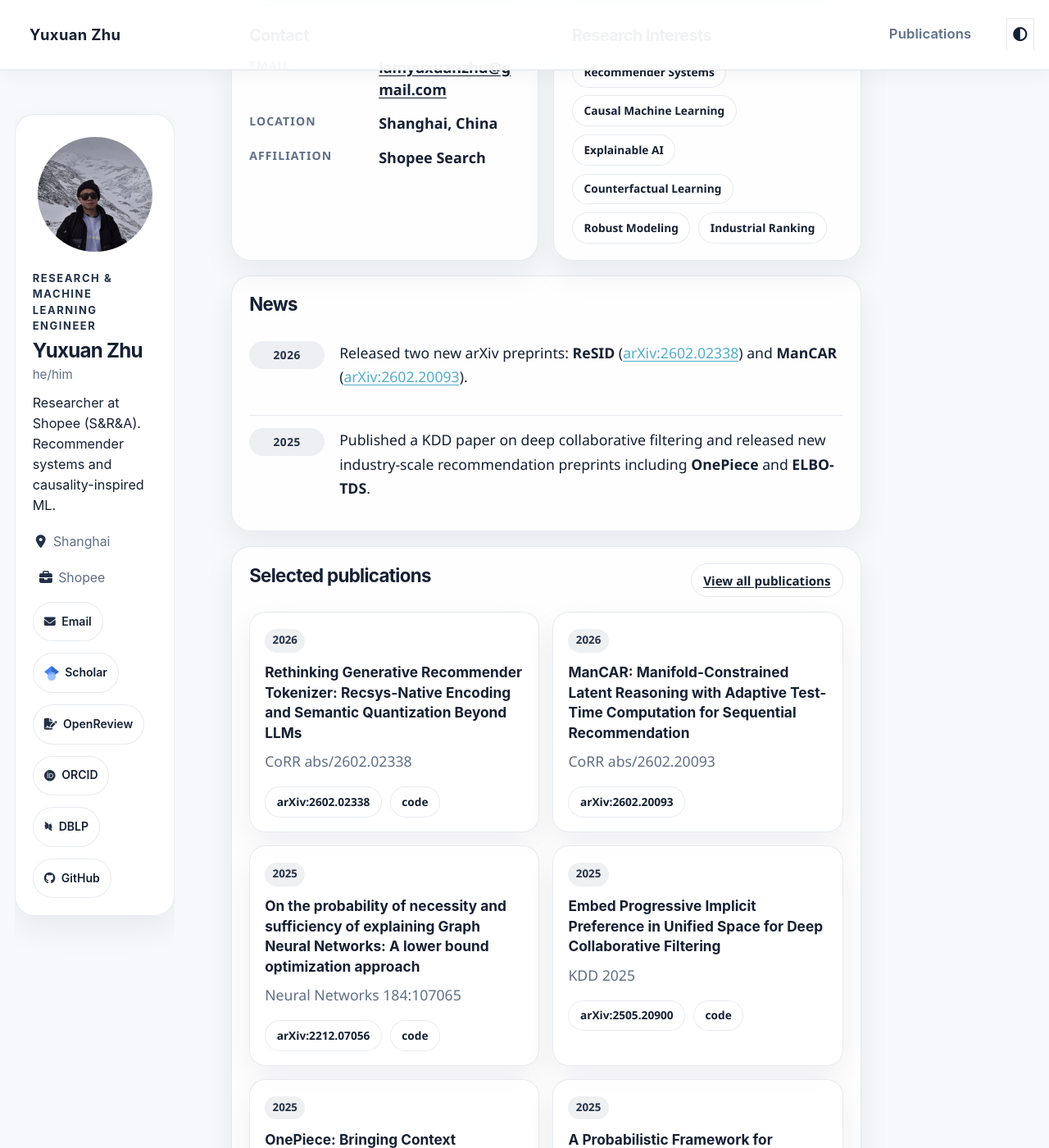
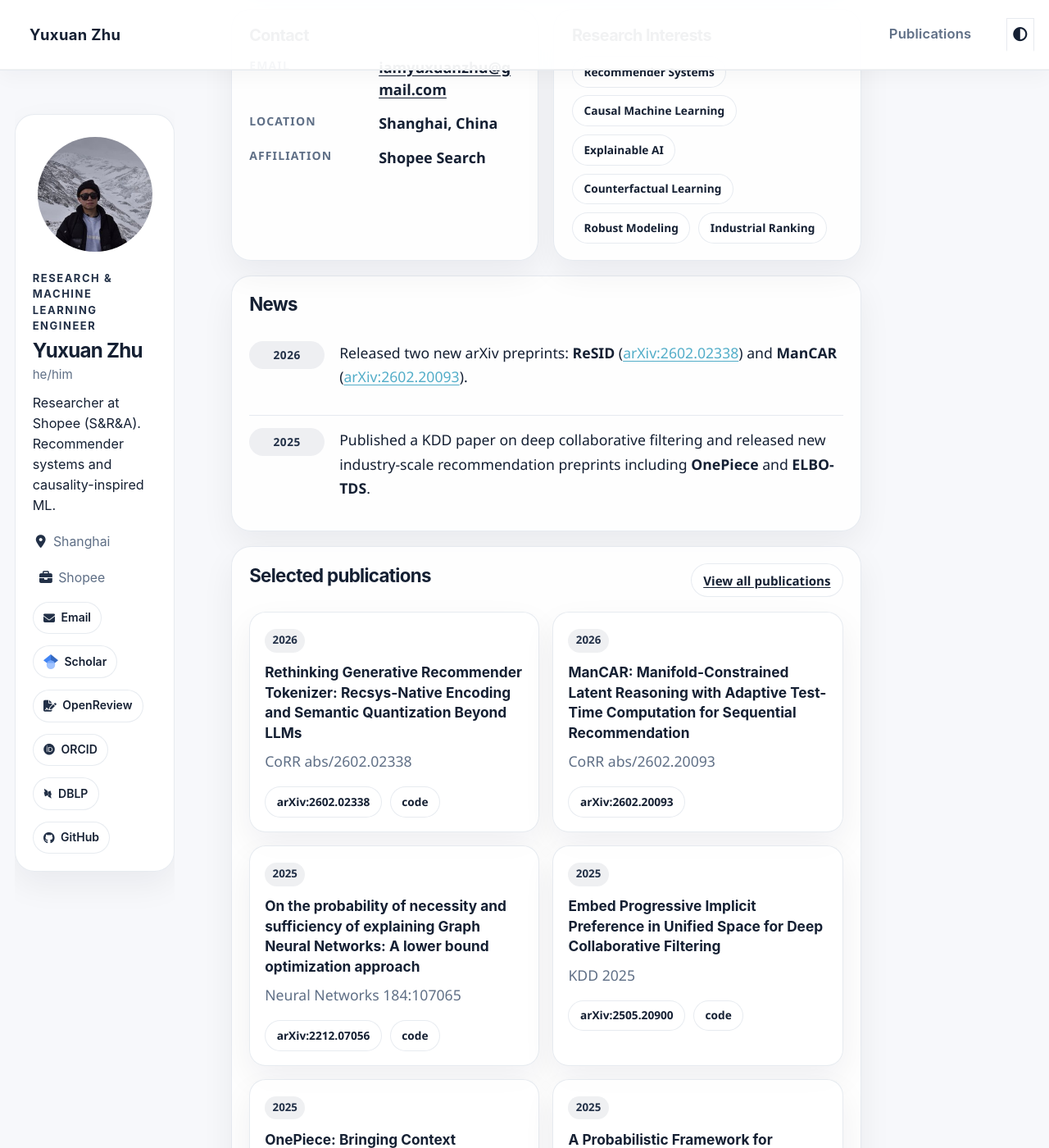
Before and after one commit to EthanChu7/yuxuan.zhu.github.io, a Jekyll site: the page built from _pages/about.md, in a window 1280 px wide and 1400 px high, scrolled down 456 px. Shown: the whole window at 82% size. Built offline with Jekyll 4.4.1, drawn with Linux system fonts in a browser that asks for light colours; some web fonts are replaced; a script bundle is joined from its source files by our own code; library files that are not in the unit come from our copies.

Commit message:
Tighten profile action buttons

```diff
--- a/assets/css/main.scss
+++ b/assets/css/main.scss
@@ -879,14 +879,14 @@ html[data-theme="dark"] .sidebar .author-card {
   align-items: center;
   justify-content: center;
   gap: 0.42rem;
-  padding: 0.42rem 0.72rem;
+  padding: 0.32rem 0.68rem;
   border: 1px solid var(--site-border);
   border-radius: 999px;
   background: var(--site-card-strong);
   font-size: 0.78rem;
   font-weight: 600;
   color: var(--site-ink);
-  min-height: 2.7rem;
+  min-height: 2.2rem;
   line-height: 1.2;
 }
 
@@ -1481,7 +1481,7 @@ html[data-theme="dark"] .paper-header-card {
     width: auto;
     max-width: 100%;
     white-space: nowrap;
-    padding: 0.38rem 0.66rem;
+    padding: 0.28rem 0.62rem;
     font-size: 0.75rem;
   }
 
```
